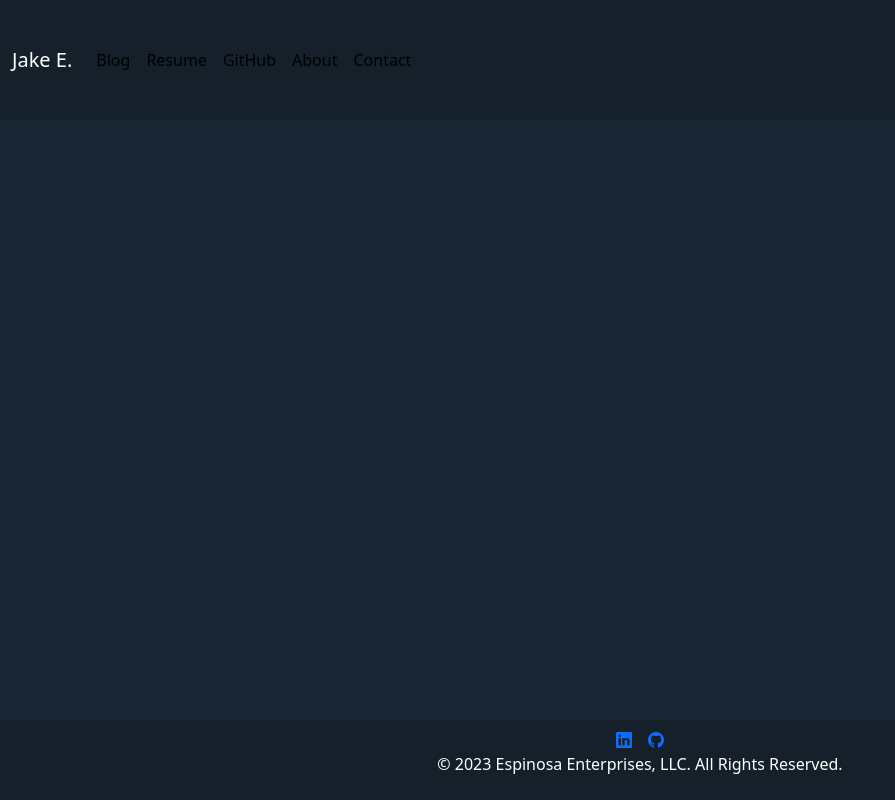
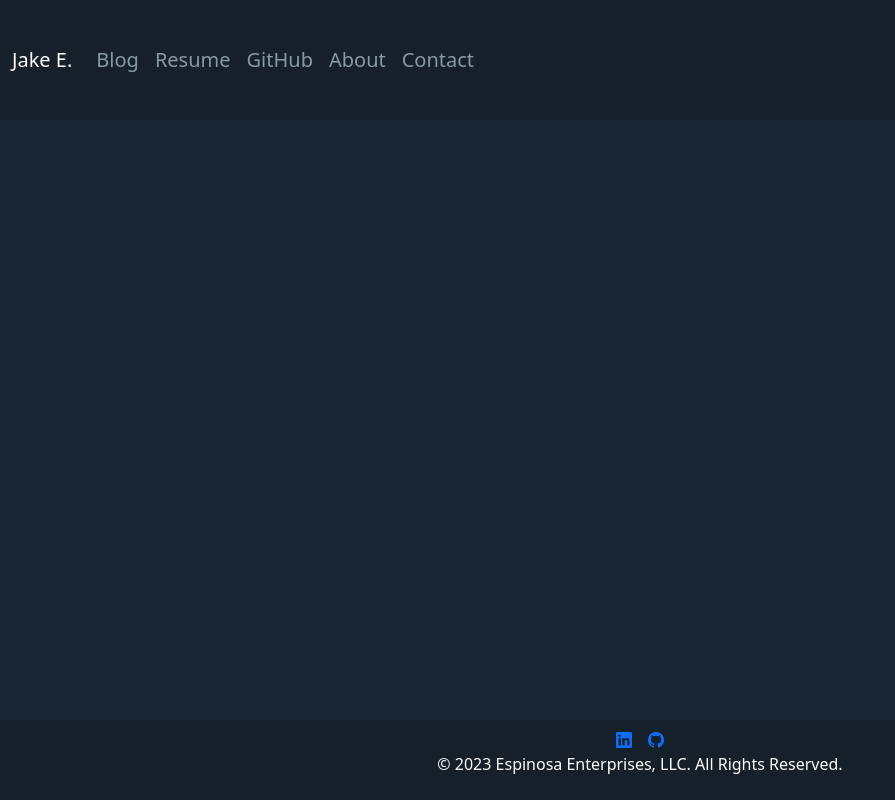
Before and after one commit to jakeEspinosa/portfolio, a Vue app: page / in a window 1280 px wide. Shown: the whole page, without its empty margins (0-895 px from the left). Built offline with nearby package versions, Linux system fonts and the light colour scheme.

Commit message:
Style links.

```diff
--- a/src/assets/scss/styles.scss
+++ b/src/assets/scss/styles.scss
@@ -33,3 +33,7 @@
 .main-text {
   color: var(--main-text-color);
 }
+
+.secondary-text {
+  color: var(--secondary-text-color);
+}
--- a/src/components/main-view/HeaderComponent.vue
+++ b/src/components/main-view/HeaderComponent.vue
@@ -21,14 +21,18 @@ See LICENSE.txt for details.
       <div class="collapse navbar-collapse" id="navbarSupportedContent">
         <ul class="navbar-nav me-auto mb-2 mb-lg-0">
           <li class="nav-item">
-            <a class="nav-link active" aria-current="page" href="#">Blog</a>
+            <a class="nav-link secondary-text fs-5" aria-current="page" href="#"
+              >Blog</a
+            >
           </li>
           <li class="nav-item">
-            <a class="nav-link active" aria-current="page" href="#">Resume</a>
+            <a class="nav-link secondary-text fs-5" aria-current="page" href="#"
+              >Resume</a
+            >
           </li>
           <li class="nav-item">
             <a
-              class="nav-link active"
+              class="nav-link secondary-text fs-5"
               aria-current="page"
               href="https://github.com/jakeEspinosa"
               target="_blank"
@@ -36,10 +40,14 @@ See LICENSE.txt for details.
             >
           </li>
           <li class="nav-item">
-            <a class="nav-link active" aria-current="page" href="#">About</a>
+            <a class="nav-link secondary-text fs-5" aria-current="page" href="#"
+              >About</a
+            >
           </li>
           <li class="nav-item">
-            <a class="nav-link active" aria-current="page" href="#">Contact</a>
+            <a class="nav-link secondary-text fs-5" aria-current="page" href="#"
+              >Contact</a
+            >
           </li>
         </ul>
       </div>
```
